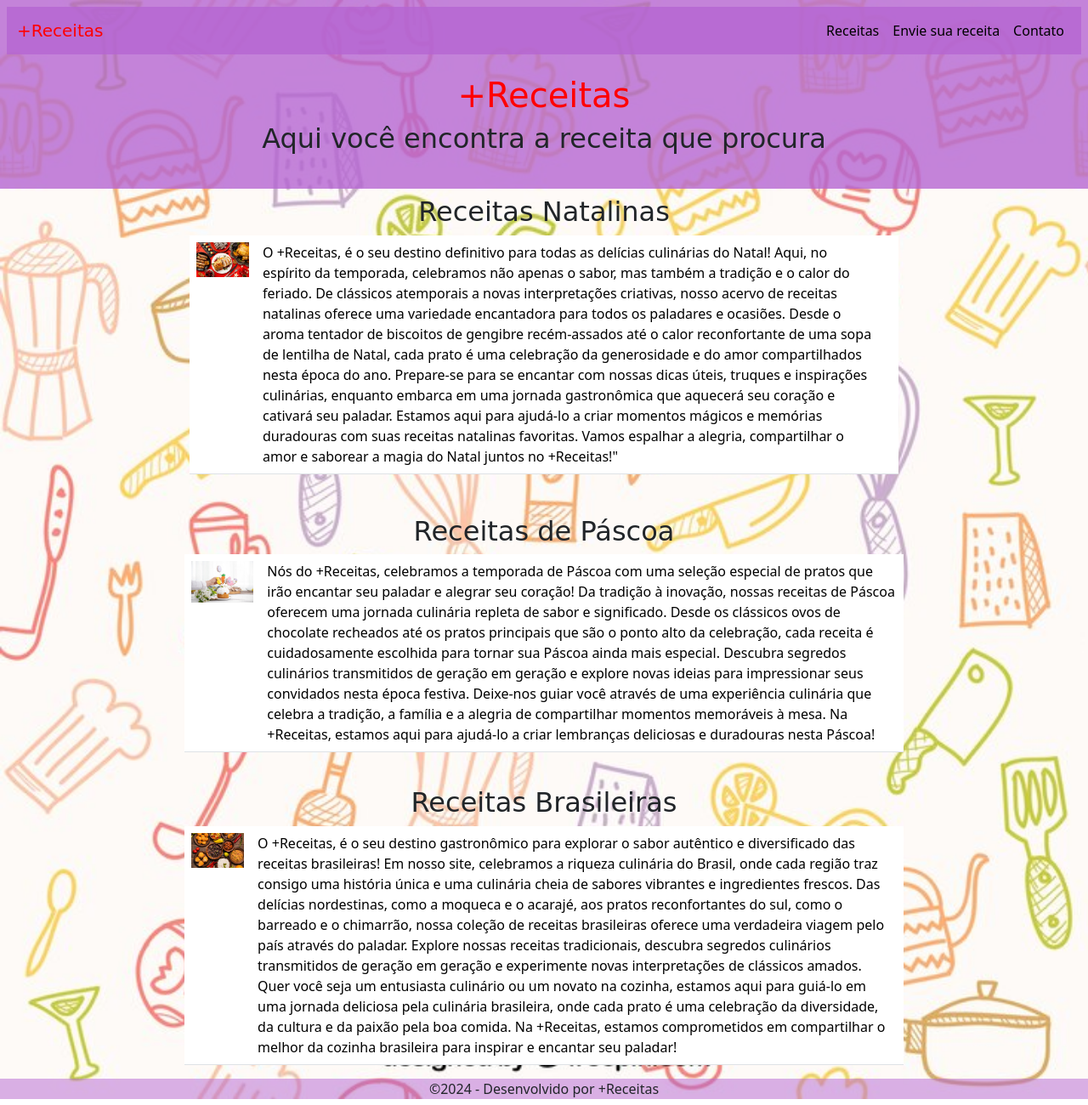
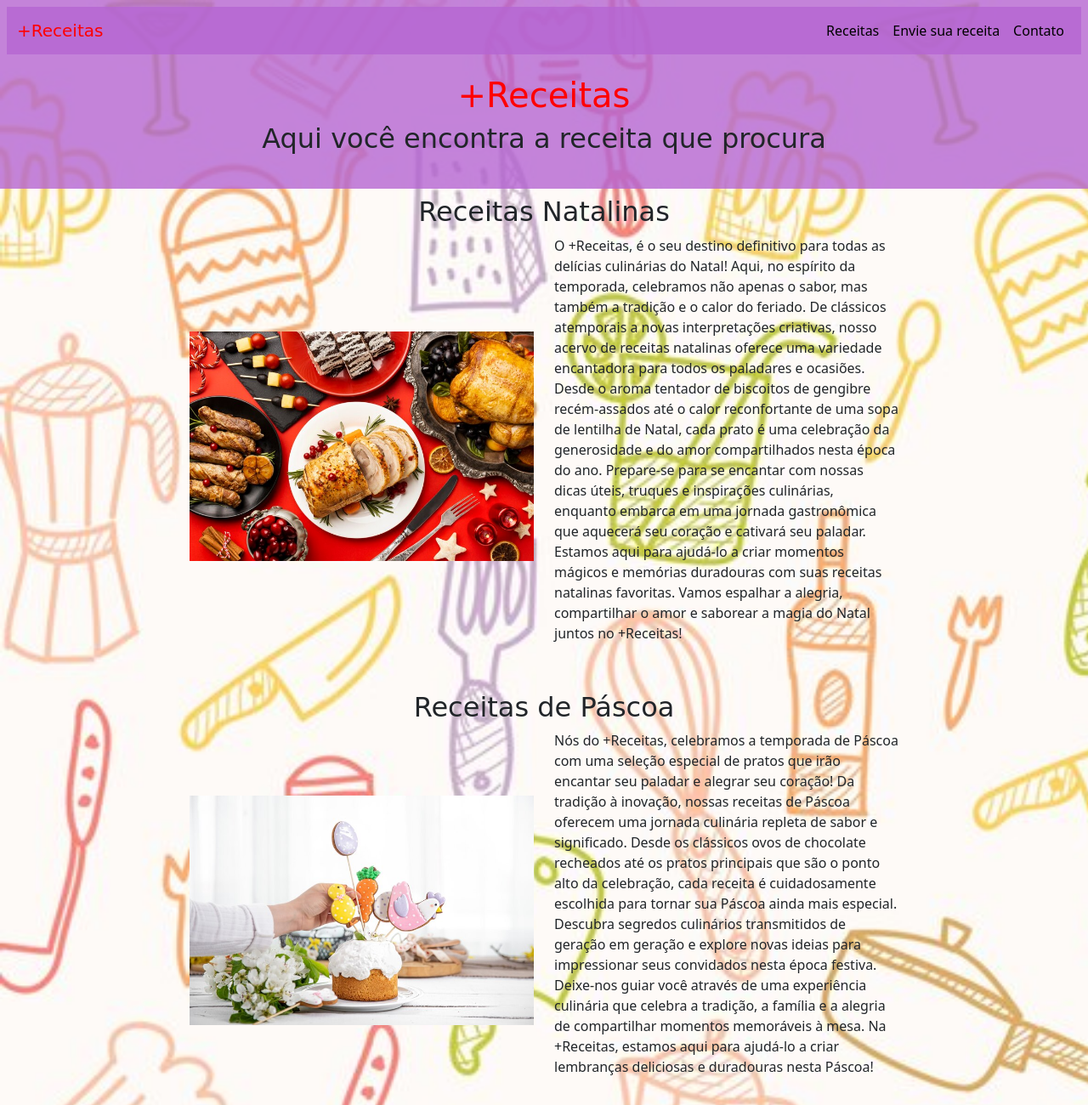
Before and after one commit to BeatrizMonteiro95/Atividadepratica2, a plain HTML site: page index.html in a window 1280 px wide. Shown: the top 1300 px of the page at 85% size. Drawn offline with nearby package versions, Linux system fonts and the light colour scheme.

Commit message:
Update index.html

```diff
--- a/index.html
+++ b/index.html
@@ -38,71 +38,63 @@
           </nav>
 
           <br>
-          <h1 class="text-red"> +Receitas</h1>
-          <h2 class="text-center"> Aqui você encontra a receita que procura </h2>
+          <h1 class="text-red">+Receitas</h1>
+          <h2 class="text-center">Aqui você encontra a receita que procura</h2>
           <br>
     </header>
 
     <section class="container-fluid p-2 bg-image text-body">
         <div class="row justify-content-center">
             <div class="col-lg-8">
-                <table class="table table-opaque">
-                    <tbody>
-                      <tr>
-                        <h2 class="text-center"> Receitas Natalinas </h2>
-                      </tr>
-                      <tr>
-                        <td>
-                            <img class="img-fluid" src="imagenssite/natal.jpg" alt="Mesa com comidas natalinas">
-                        </td>
-                        <td class="natal">O +Receitas, é o seu destino definitivo para todas as delícias culinárias do Natal! Aqui, no espírito da temporada, celebramos não apenas o sabor, mas também a tradição e o calor do feriado. De clássicos atemporais a novas interpretações criativas, nosso acervo de receitas natalinas oferece uma variedade encantadora para todos os paladares e ocasiões. Desde o aroma tentador de biscoitos de gengibre recém-assados até o calor reconfortante de uma sopa de lentilha de Natal, cada prato é uma celebração da generosidade e do amor compartilhados nesta época do ano. Prepare-se para se encantar com nossas dicas úteis, truques e inspirações culinárias, enquanto embarca em uma jornada gastronômica que aquecerá seu coração e cativará seu paladar. Estamos aqui para ajudá-lo a criar momentos mágicos e memórias duradouras com suas receitas natalinas favoritas. Vamos espalhar a alegria, compartilhar o amor e saborear a magia do Natal juntos no +Receitas!"</td>
-                        <td></td>
-                      </tr>
-                    </tbody>
-                  </table>
+                <h2 class="text-center">Receitas Natalinas</h2>
+                <div class="row align-items-center">
+                    <div class="col-md-6">
+                        <img class="img-fluid" src="imagenssite/natal.jpg" alt="Mesa com comidas natalinas">
+                    </div>
+                    <div class="col-md-6">
+                        <p class="natal">O +Receitas, é o seu destino definitivo para todas as delícias culinárias do Natal! Aqui, no espírito da temporada, celebramos não apenas o sabor, mas também a tradição e o calor do feriado. De clássicos atemporais a novas interpretações criativas, nosso acervo de receitas natalinas oferece uma variedade encantadora para todos os paladares e ocasiões. Desde o aroma tentador de biscoitos de gengibre recém-assados até o calor reconfortante de uma sopa de lentilha de Natal, cada prato é uma celebração da generosidade e do amor compartilhados nesta época do ano. Prepare-se para se encantar com nossas dicas úteis, truques e inspirações culinárias, enquanto embarca em uma jornada gastronômica que aquecerá seu coração e cativará seu paladar. Estamos aqui para ajudá-lo a criar momentos mágicos e memórias duradouras com suas receitas natalinas favoritas. Vamos espalhar a alegria, compartilhar o amor e saborear a magia do Natal juntos no +Receitas!</p>
+                    </div>
+                </div>
             </div>
         </div>
     </section>
 
     <br>
 
-    <section>
+    <section class="container-fluid p-2 bg-image text-body">
         <div class="row justify-content-center">
             <div class="col-lg-8">
-                <h2 class="text-center"> Receitas de Páscoa</h2>
-                <table class="table table-opaque">
-                    <tr>
-                        <td>
-                            <img class="img-fluid" src="imagenssite/pascoa.jpg" alt="Bolo pascoal com pirulitos decorados">
-                        </td>
-                        <td>
-                            Nós do +Receitas, celebramos a temporada de Páscoa com uma seleção especial de pratos que irão encantar seu paladar e alegrar seu coração! Da tradição à inovação, nossas receitas de Páscoa oferecem uma jornada culinária repleta de sabor e significado. Desde os clássicos ovos de chocolate recheados até os pratos principais que são o ponto alto da celebração, cada receita é cuidadosamente escolhida para tornar sua Páscoa ainda mais especial. Descubra segredos culinários transmitidos de geração em geração e explore novas ideias para impressionar seus convidados nesta época festiva. Deixe-nos guiar você através de uma experiência culinária que celebra a tradição, a família e a alegria de compartilhar momentos memoráveis à mesa. Na +Receitas, estamos aqui para ajudá-lo a criar lembranças deliciosas e duradouras nesta Páscoa!
-                        </td>
-                    </tr>
-                </table>
+                <h2 class="text-center">Receitas de Páscoa</h2>
+                <div class="row align-items-center">
+                    <div class="col-md-6">
+                        <img class="img-fluid" src="imagenssite/pascoa.jpg" alt="Bolo pascoal com pirulitos decorados">
+                    </div>
+                    <div class="col-md-6">
+                        <p>Nós do +Receitas, celebramos a temporada de Páscoa com uma seleção especial de pratos que irão encantar seu paladar e alegrar seu coração! Da tradição à inovação, nossas receitas de Páscoa oferecem uma jornada culinária repleta de sabor e significado. Desde os clássicos ovos de chocolate recheados até os pratos principais que são o ponto alto da celebração, cada receita é cuidadosamente escolhida para tornar sua Páscoa ainda mais especial. Descubra segredos culinários transmitidos de geração em geração e explore novas ideias para impressionar seus convidados nesta época festiva. Deixe-nos guiar você através de uma experiência culinária que celebra a tradição, a família e a alegria de compartilhar momentos memoráveis à mesa. Na +Receitas, estamos aqui para ajudá-lo a criar lembranças deliciosas e duradouras nesta Páscoa!</p>
+                    </div>
+                </div>
             </div>
         </div>
     </section>
 
     <br>
 
-    <section>
+    <section class="container-fluid p-2 bg-image text-body">
         <div class="row justify-content-center">
             <div class="col-lg-8">
-                <h2 class="text-center"> Receitas Brasileiras </h2>
-                <table class="table table-opaque">
-                    <tr>
-                        <td>
-                            <img class="img-fluid" src="imagenssite/brasileiras.jpg" alt="Mesa com vários pratos típicos brasileiros">
-                        </td>
-                        <td>
-                            O +Receitas, é o seu destino gastronômico para explorar o sabor autêntico e diversificado das receitas brasileiras! Em nosso site, celebramos a riqueza culinária do Brasil, onde cada região traz consigo uma história única e uma culinária cheia de sabores vibrantes e ingredientes frescos. Das delícias nordestinas, como a moqueca e o acarajé, aos pratos reconfortantes do sul, como o barreado e o chimarrão, nossa coleção de receitas brasileiras oferece uma verdadeira viagem pelo país através do paladar. Explore nossas receitas tradicionais, descubra segredos culinários transmitidos de geração em geração e experimente novas interpretações de clássicos amados. Quer você seja um entusiasta culinário ou um novato na cozinha, estamos aqui para guiá-lo em uma jornada deliciosa pela culinária brasileira, onde cada prato é uma celebração da diversidade, da cultura e da paixão pela boa comida. Na +Receitas, estamos comprometidos em compartilhar o melhor da cozinha brasileira para inspirar e encantar seu paladar!
-                        </td>
-                    </tr>
-                </table>
+                <h2 class="text-center">Receitas Brasileiras</h2>
+                <div class="row align-items-center">
+                    <div class="col-md-6">
+                        <img class="img-fluid" src="imagenssite/brasileiras.jpg" alt="Mesa com vários pratos típicos brasileiros">
+                    </div>
+                    <div class="col-md-6">
+                        <p>O +Receitas, é o seu destino gastronômico para explorar o sabor autêntico e diversificado das receitas brasileiras! Em nosso site, celebramos a riqueza culinária do Brasil, onde cada região traz consigo uma história única e uma culinária cheia de sabores vibrantes e ingredientes frescos. Das delícias nordestinas, como a moqueca e o acarajé, aos pratos reconfortantes do sul, como o barreado e o chimarrão, nossa coleção de receitas brasileiras oferece uma verdadeira viagem pelo país através do paladar. Explore nossas receitas tradicionais, descubra segredos culinários transmitidos de geração em geração e experimente novas interpretações de clássicos amados. Quer você seja um entusiasta culinário ou um novato na cozinha, estamos aqui para guiá-lo em uma jornada deliciosa pela culinária brasileira, onde cada prato é uma celebração da diversidade, da cultura e da paixão pela boa comida. Na +Receitas, estamos comprometidos em compartilhar o melhor da cozinha brasileira para inspirar e encantar seu paladar!</p>
+                    </div>
+                </div>
             </div>
         </div>
     </section>
+
     <footer class="text-center bg-lilac-transparent">
         &copy;2024 - Desenvolvido por +Receitas
     </footer>
```
